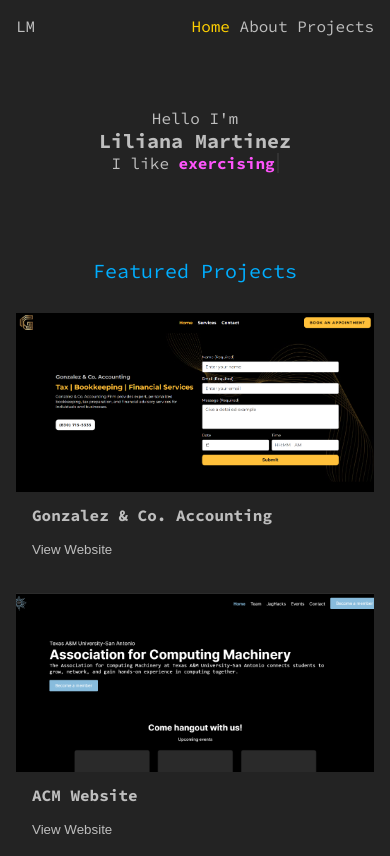
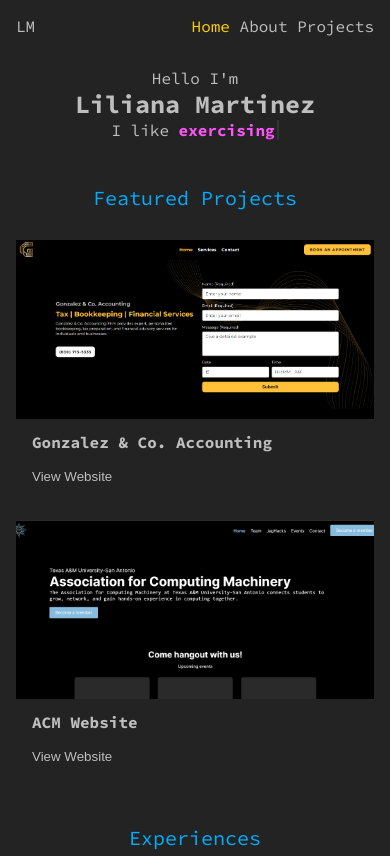
Before and after one commit to LiliMartinez23/liliana-martinez, a plain HTML site: page index.html in a window 390 px wide. Shown: the top 856 px of the page. Drawn offline with Linux system fonts and the light colour scheme; a web font is replaced by a local one.

Commit message:
FONT SIZE

```diff
--- a/bio.css
+++ b/bio.css
@@ -46,8 +46,12 @@
 }
 
 @media (max-width: 435px) {
+    .bio {
+        margin: 1rem;
+    }
+
     .bio h1 {
-        font-size: 20px;
+        font-size: 25px;
     }
 
     .bio-content {
```
